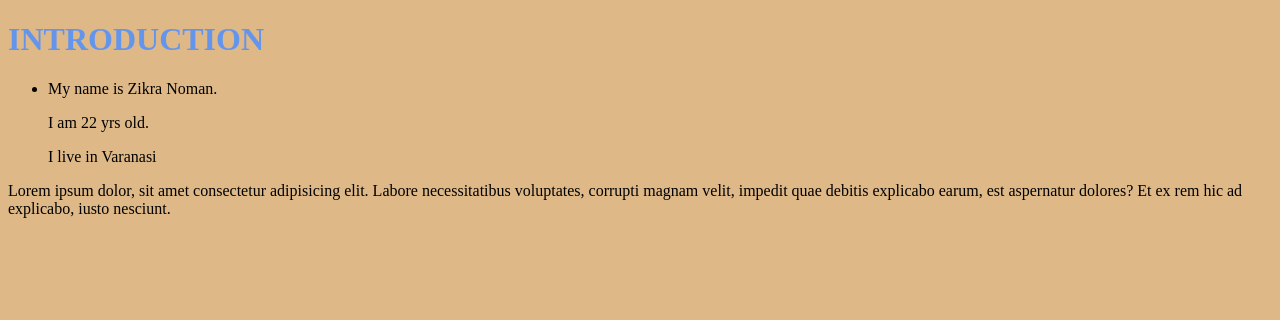
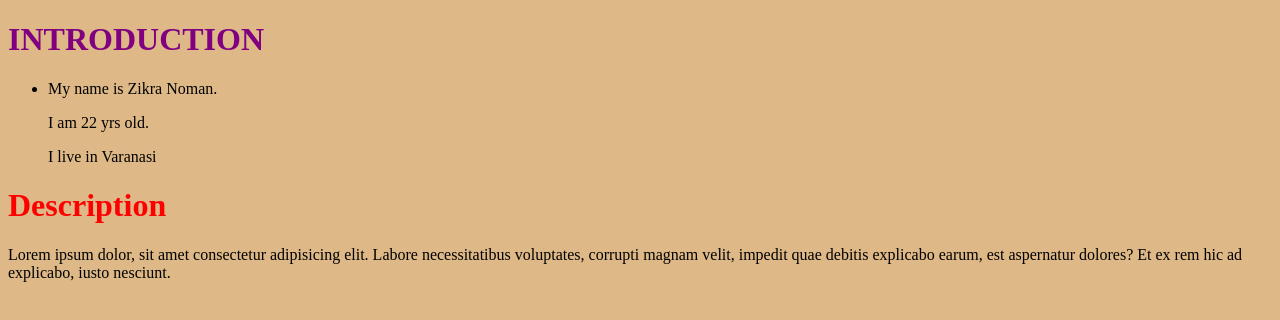
Before and after one commit to Zikranoman-99/INTRODUCTION-TO-GITHUB, a plain HTML site: page tester2.html in a window 1280 px wide. Drawn offline with Linux system fonts and the light colour scheme.

Commit message:
Changing heading colours

```diff
--- a/style.css
+++ b/style.css
@@ -1,6 +1,9 @@
 body{
     background-color: burlywood;
 }
-h1{
-    color: cornflowerblue;
+h1 {
+    color: purple;
 }
+#heading2{
+    color: red;
+}
--- a/tester2.html
+++ b/tester2.html
@@ -7,8 +7,8 @@
     <title>Document</title>
     <link rel="stylesheet" href="style.css">
 </head>
-<body>
-    <h1>INTRODUCTION</h1>
+<body >
+    <h1 id="heading1">INTRODUCTION</h1>
     <p></p>
     <ul><li>My name is Zikra Noman.</li></ul>
     <ul>I am 22 yrs old.</ul>
@@ -16,6 +16,7 @@
 
 
     <p></p>
+    <h1 id="heading2">Description</h1>
     <p>Lorem ipsum dolor, sit amet consectetur adipisicing elit. Labore necessitatibus voluptates, corrupti magnam velit, impedit quae debitis explicabo earum, est aspernatur dolores? Et ex rem hic ad explicabo, iusto nesciunt.</p>
 </body>
 </html>
```
